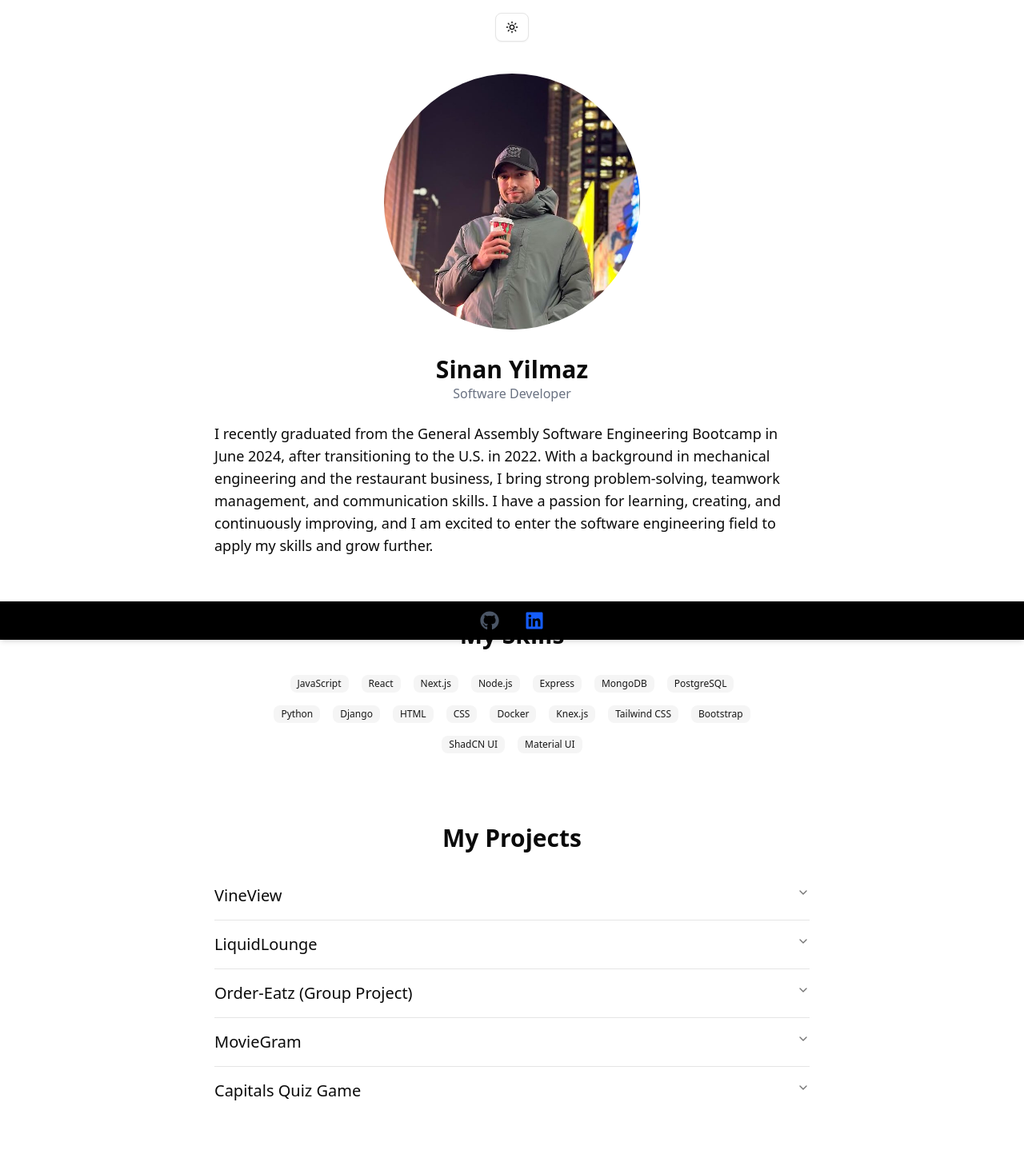
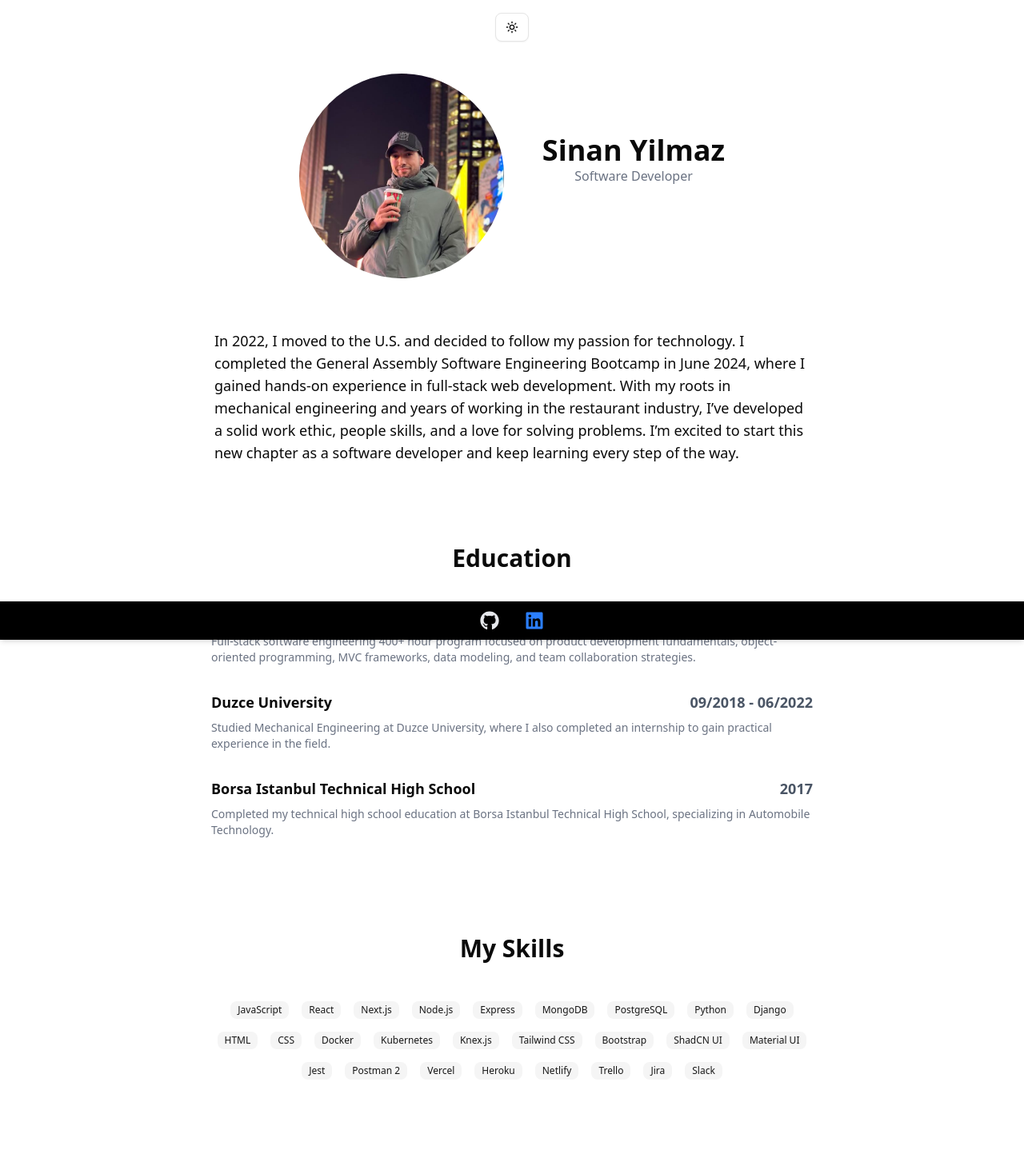
Before and after one commit to yilmaz1998/website, a Next.js app in the folder website/: page / in a window 1280 px wide. Shown: the top 1438 px of the page at 80% size. Built offline with nearby package versions, Linux system fonts and the light colour scheme.

Commit message:
Stylings, animation, Contact component

```diff
--- a/website/app/page.tsx
+++ b/website/app/page.tsx
@@ -6,7 +6,11 @@ import { Moon, Sun } from "lucide-react"
 import Projects from "@/components/Projects"
 import Skills from "@/components/Skills"
 import Education from "@/components/Education"
+import Contact from "@/components/Contact"
 import Footer from "@/components/Footer"
+import { motion } from 'framer-motion'
+import FadeInOnView from "@/components/animations/FadeInOnView"
+
 
 const Page = () => {
   const { theme, setTheme } = useTheme()
@@ -20,15 +24,30 @@ const Page = () => {
       >
         {theme === "light" ? <Moon size={20} /> : <Sun size={20} />}
       </Button>
-      <img src={'/images/Sinan.jpg'} className="mt-10 rounded-full w-48 h-48 sm:w-64 sm:h-64 md:w-80 md:h-80" />
-      <h1 className="text-3xl font-extrabold mt-8">Sinan Yilmaz</h1>
+      <motion.div
+        initial={{ opacity: 0, x: 15 }}
+        animate={{ opacity: 1, x: 0 }}
+        transition={{ duration: 0.5 }}
+        className="flex flex-col md:flex-row items-center justify-center gap-12 mb-10">
+      <img src={'/images/Sinan.jpg'} className="mt-10 rounded-full w-64 h-64 sm:w-48 sm:h-48 md:w-64 md:h-64" />
+      <div className="relative text-center items-center justify-center">
+      <h1 className="text-4xl font-extrabold">Sinan Yilmaz</h1>
       <p className="text-gray-500">Software Developer</p>
-      <p className="text-lg max-w-3xl mx-auto mb-10 mt-6 px-2 md:px-3">
-          I recently graduated from the General Assembly Software Engineering Bootcamp in June 2024, after transitioning to the U.S. in 2022. With a background in mechanical engineering and the restaurant business, I bring strong problem-solving, teamwork management, and communication skills. I have a passion for learning, creating, and continuously improving, and I am excited to enter the software engineering field to apply my skills and grow further.
+      </div>
+      </motion.div>
+      <motion.div
+        initial={{ opacity: 0, x: 15 }}
+        animate={{ opacity: 1, x: 0 }}
+        transition={{ duration: 0.5 }}
+      >
+      <p className="text-lg max-w-3xl mx-auto mb-15 mt-6 px-2 md:px-3">
+      In 2022, I moved to the U.S. and decided to follow my passion for technology. I completed the General Assembly Software Engineering Bootcamp in June 2024, where I gained hands-on experience in full-stack web development. With my roots in mechanical engineering and years of working in the restaurant industry, I’ve developed a solid work ethic, people skills, and a love for solving problems. I’m excited to start this new chapter as a software developer and keep learning every step of the way.
         </p>
-      <Skills/>
-      <Projects />
-      <Education />
+      </motion.div>
+        <FadeInOnView><Education /></FadeInOnView>
+        <FadeInOnView><Skills /></FadeInOnView>
+        <FadeInOnView><Projects /></FadeInOnView>
+        <FadeInOnView><Contact /></FadeInOnView>
       <Footer />
     </div>
   )
--- /dev/null
+++ b/website/components/Contact.tsx
@@ -0,0 +1,12 @@
+import React from 'react'
+
+const Contact = () => {
+  return (
+    <div className='mb-30 text-center mt-20 w-full max-w-3xl mx-auto'>
+        <h1 className='text-3xl font-semibold mb-3'>Get in Touch</h1>
+        <p className='text-lg'>Feel free to contact me on LinkedIn. I'm active there.</p>
+    </div>
+  )
+}
+
+export default Contact
--- a/website/components/Education.tsx
+++ b/website/components/Education.tsx
@@ -2,15 +2,15 @@ import React from 'react'
 
 const Education = () => {
   return (
-    <div className="px-2 md:px-3 max-w-3xl w-full text-center mb-20">
-      <h1 className="text-3xl font-semibold mt-10 mb-6">Education</h1>
+    <div className="px-2 max-w-3xl text-center mb-15 mx-auto">
+      <h1 className="text-3xl font-semibold mt-10 mb-10">Education</h1>
 
       <div className="flex flex-col gap-8">
 
         <div className="text-left">
           <div className="flex justify-between items-center text-lg font-semibold">
           <span>General Assembly</span>
-            <span className="text-gray-600">Dec 2023 - Jun 2024</span>
+            <span className="text-gray-600">12/2023 - 06/2024</span>
           </div>
           <p className="mt-2 text-gray-500 text-sm">
             Full-stack software engineering 400+ hour program focused on product development fundamentals, object-oriented programming, MVC frameworks, data modeling, and team collaboration strategies.
@@ -20,7 +20,7 @@ const Education = () => {
         <div className="text-left">
           <div className="flex justify-between items-center text-lg font-semibold">
           <span>Duzce University</span>
-            <span className="text-gray-600">2018 - 2022</span>
+            <span className="text-gray-600">09/2018 - 06/2022</span>
           </div>
           <p className="mt-2 text-gray-500 text-sm">
             Studied Mechanical Engineering at Duzce University, where I also completed an internship to gain practical experience in the field.
@@ -30,7 +30,7 @@ const Education = () => {
         <div className="text-left">
           <div className="flex justify-between items-center text-lg font-semibold">
           <span>Borsa Istanbul Technical High School</span>
-            <span className="text-gray-600">2013 - 2017</span>
+            <span className="text-gray-600">2017</span>
           </div>
           <p className="mt-2 text-gray-500 text-sm">
             Completed my technical high school education at Borsa Istanbul Technical High School, specializing in Automobile Technology.
--- a/website/components/Footer.tsx
+++ b/website/components/Footer.tsx
@@ -8,7 +8,7 @@ const Footer = () => {
         href="https://github.com/yilmaz1998"
         target="_blank"
         rel="noopener noreferrer"
-        className="text-gray-600 dark:text-gray-300 hover:text-black dark:hover:text-white transition"
+        className="text-gray-200 hover:text-gray-400 transition"
       >
         <FaGithub size={24} />
       </a>
@@ -16,7 +16,7 @@ const Footer = () => {
         href="https://www.linkedin.com/in/sinan-yilmazz/"
         target="_blank"
         rel="noopener noreferrer"
-        className="text-blue-600 hover:text-blue-300 transition"
+        className="text-blue-500 hover:text-blue-700 transition"
       >
         <FaLinkedin size={24} />
       </a>
--- a/website/components/Projects.tsx
+++ b/website/components/Projects.tsx
@@ -9,7 +9,7 @@ import {
 
 const Projects = () => {
   return (
-    <div className="px-2 md:px-3 mt-10 w-full max-w-3xl text-center mx-auto">
+    <div className="px-2 mt-10 w-full max-w-3xl text-center mx-auto">
       <h1 className="text-3xl font-semibold mb-6">My Projects</h1>
       <Accordion type="single" collapsible className="w-full">
         {projects.map((project, index) => (
--- a/website/components/Skills.tsx
+++ b/website/components/Skills.tsx
@@ -1,12 +1,12 @@
 import React from 'react'
 import { Badge } from "@/components/ui/badge"
 
-const skills = ['JavaScript', 'React', 'Next.js', 'Node.js', 'Express', 'MongoDB', 'PostgreSQL','Python', 'Django', 'HTML', 'CSS', 'Docker', 'Knex.js', 'Tailwind CSS', 'Bootstrap', 'ShadCN UI', 'Material UI']
+const skills = ['JavaScript', 'React', 'Next.js', 'Node.js', 'Express', 'MongoDB', 'PostgreSQL','Python', 'Django', 'HTML', 'CSS', 'Docker', 'Kubernetes', 'Knex.js', 'Tailwind CSS', 'Bootstrap', 'ShadCN UI', 'Material UI', 'Jest', 'Postman 2', 'Vercel', 'Heroku', 'Netlify', 'Trello', 'Jira', 'Slack']
 
 const Skills = () => {
   return (
-    <div className='mb-10 mt-10 max-w-3xl sm:w-1/2 text-center mx-auto'>
-        <h1 className='text-3xl text-center font-semibold mb-6'>My Skills</h1>
+    <div className='mt-15 mb-15 w-full max-w-3xl text-center mx-auto'>
+        <h1 className='text-3xl text-center font-semibold mb-10'>My Skills</h1>
         {skills.map((skill, index) => (
             <Badge variant="secondary" key={index} className='m-2 px-2'>
               {skill}
--- /dev/null
+++ b/website/components/animations/FadeInOnView.tsx
@@ -0,0 +1,22 @@
+"use client"
+import { motion, useInView } from "framer-motion"
+import { useRef } from "react"
+
+const FadeInOnView = ({ children }: { children: React.ReactNode }) => {
+  const ref = useRef(null)
+  const isInView = useInView(ref, { once: true })
+
+  return (
+    <motion.div
+      ref={ref}
+      initial={{ opacity: 0, x: 15 }}
+      animate={isInView ? { opacity: 1, x: 0 } : {}}
+      transition={{ duration: 0.5 }}
+      className="w-full"
+    >
+      {children}
+    </motion.div>
+  )
+}
+
+export default FadeInOnView
--- a/website/package.json
+++ b/website/package.json
@@ -13,6 +13,7 @@
     "@radix-ui/react-slot": "^1.2.0",
     "class-variance-authority": "^0.7.1",
     "clsx": "^2.1.1",
+    "framer-motion": "^12.9.2",
     "lucide-react": "^0.503.0",
     "next": "15.3.1",
     "next-themes": "^0.4.6",
```
Also changed, not shown: 1 other file (tests, documents, lock files or other folders).
